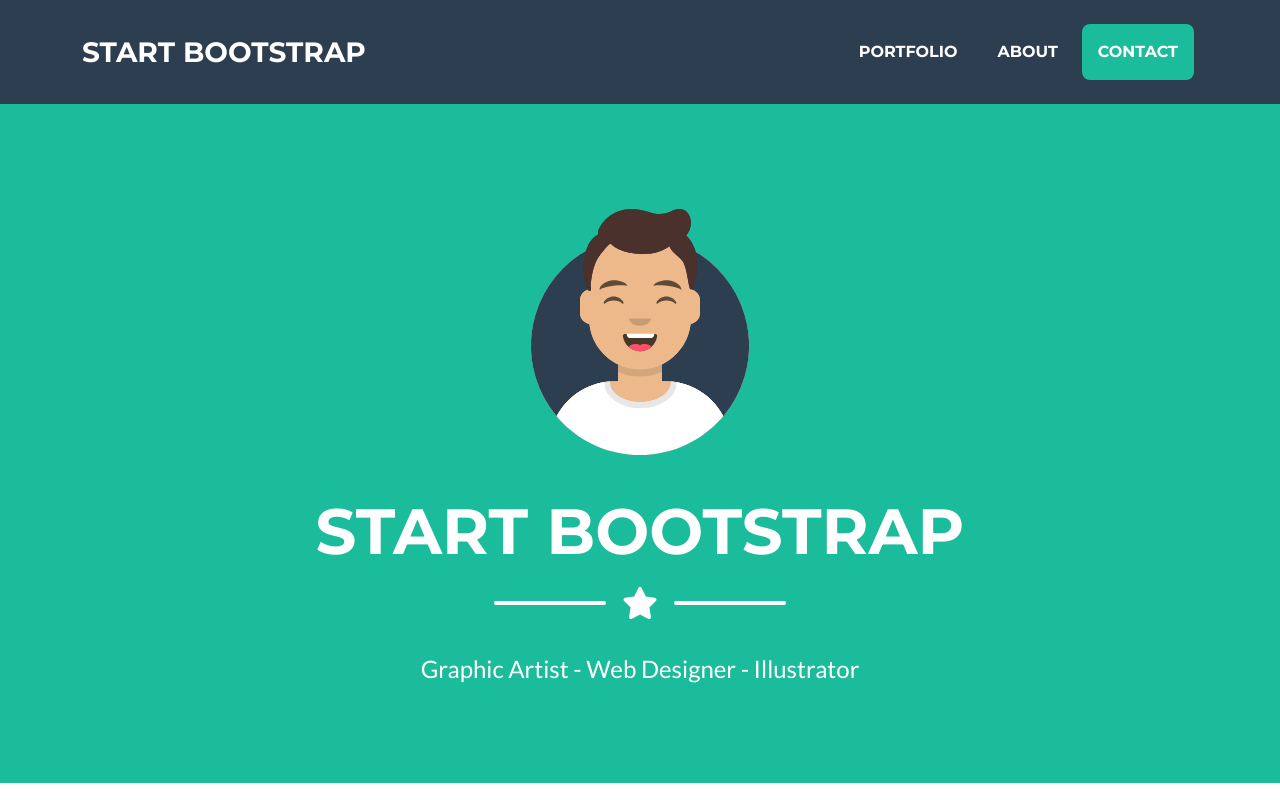
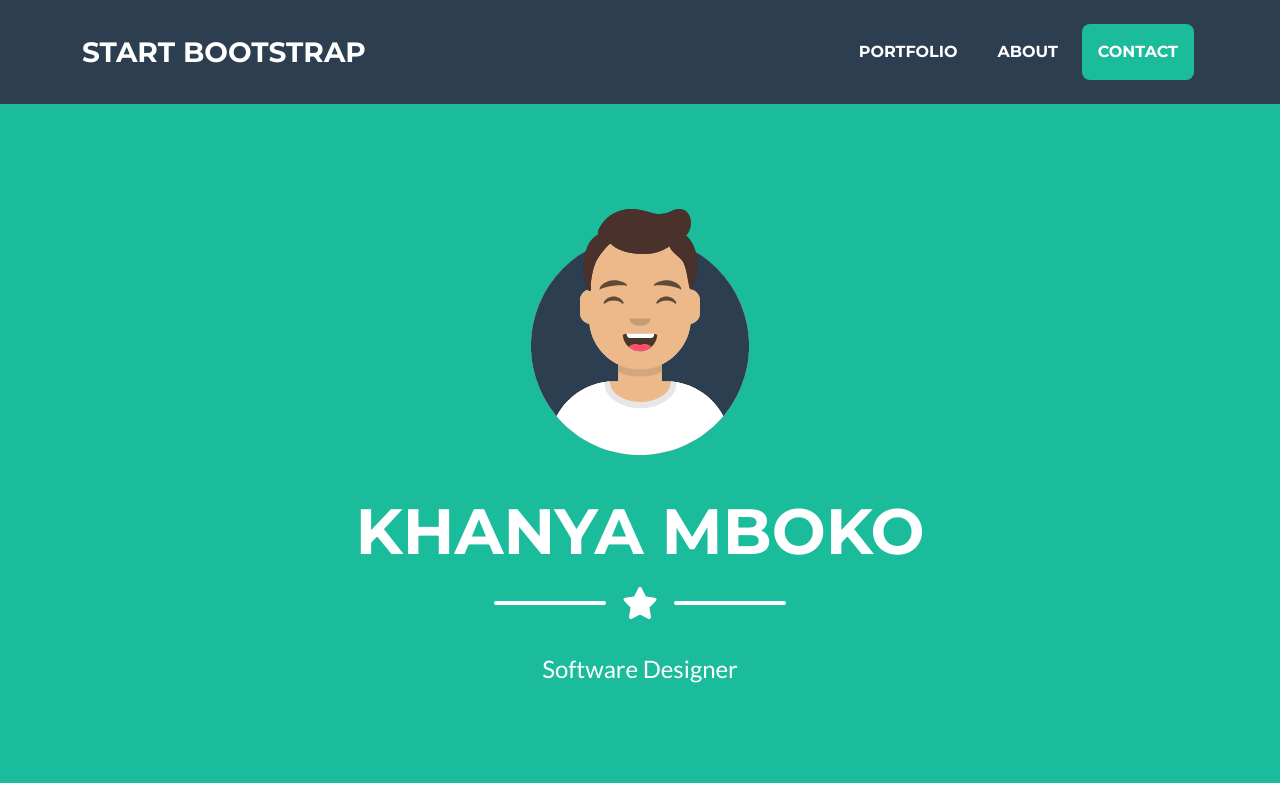
Before and after one commit to khanya24/mycv, a plain HTML site: page index.html in a window 1280 px wide. Shown: the top 800 px of the page. Drawn offline with nearby package versions, Linux system fonts and the light colour scheme.

Commit message:
new change name added

```diff
--- a/index.html
+++ b/index.html
@@ -5,7 +5,7 @@
         <meta name="viewport" content="width=device-width, initial-scale=1, shrink-to-fit=no" />
         <meta name="description" content="" />
         <meta name="author" content="" />
-        <title>Freelancer - Start Bootstrap Theme</title>
+        <title>cv</title>
         <!-- Favicon-->
         <link rel="icon" type="image/x-icon" href="assets/favicon.ico" />
         <!-- Font Awesome icons (free version)-->
@@ -40,7 +40,7 @@
                 <!-- Masthead Avatar Image-->
                 <img class="masthead-avatar mb-5" src="assets/img/avataaars.svg" alt="..." />
                 <!-- Masthead Heading-->
-                <h1 class="masthead-heading text-uppercase mb-0">Start Bootstrap</h1>
+                <h1 class="masthead-heading text-uppercase mb-0">khanya mboko</h1>
                 <!-- Icon Divider-->
                 <div class="divider-custom divider-light">
                     <div class="divider-custom-line"></div>
@@ -48,7 +48,7 @@
                     <div class="divider-custom-line"></div>
                 </div>
                 <!-- Masthead Subheading-->
-                <p class="masthead-subheading font-weight-light mb-0">Graphic Artist - Web Designer - Illustrator</p>
+                <p class="masthead-subheading font-weight-light mb-0">Software Designer</p>
             </div>
         </header>
         <!-- Portfolio Section-->
```
